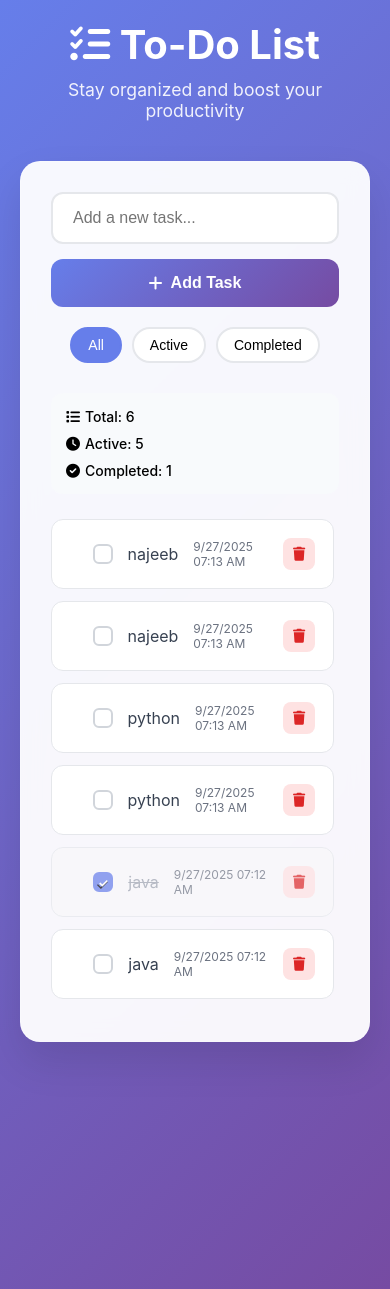
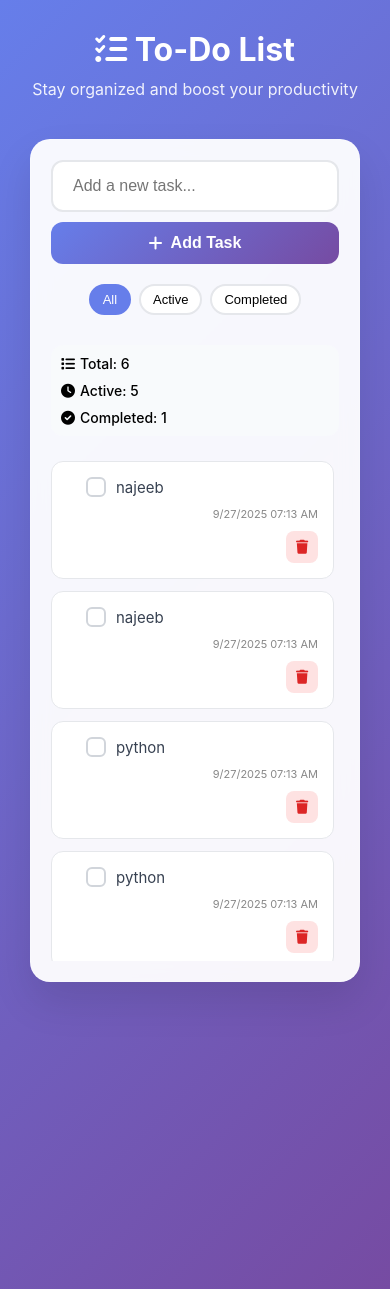
Before and after one commit to Fizzy444/SkillDex, a Flask app: page /to-do in a window 390 px wide. Run offline with Flask 3, Linux system fonts and the light colour scheme; a user stored in the database is signed in.

Commit message:
Update to-do.html

```diff
--- a/templates/to-do.html
+++ b/templates/to-do.html
@@ -6,7 +6,6 @@
     <title>To-Do List - SkillDEX</title>
     <link href="https://cdnjs.cloudflare.com/ajax/libs/font-awesome/6.0.0/css/all.min.css" rel="stylesheet">
     <style>
-        /* Your existing CSS styles remain the same */
         * {
             margin: 0;
             padding: 0;
@@ -105,9 +104,19 @@
             pointer-events: none;
             opacity: 0.7;
         }
-        .add-btn.loading::before {
-            content: "⏳ ";
+        .add-btn .loading-spinner {
+            display: none;
         }
+        .add-btn .fas {
+            display: inline-block;
+        }
+        .add-btn.loading .fas {
+            display: none;
+        }
+        .add-btn.loading .loading-spinner {
+            display: inline-block;
+        }
+
         .filters {
             display: flex;
             gap: 10px;
@@ -181,6 +190,7 @@
             border: 1px solid #e5e7eb;
             transition: all 0.3s ease;
             animation: taskSlideIn 0.3s ease-out;
+            flex-wrap: wrap;
         }
 
         @keyframes taskSlideIn {
@@ -236,6 +246,9 @@
             font-size: 16px;
             color: #374151;
             transition: all 0.3s ease;
+            word-break: break-word;
+            overflow-wrap: break-word;
+            min-width: 0;
         }
 
         .task-item.completed .task-text {
@@ -306,14 +319,15 @@
         .priority-medium { background: #f59e0b; }
         .priority-low { background: #10b981; }
 
-        .loading {
+        .loading-spinner {
             display: inline-block;
             width: 20px;
             height: 20px;
-            border: 3px solid #f3f3f3;
-            border-top: 3px solid #667eea;
+            border: 3px solid rgba(255, 255, 255, 0.3);
+            border-top: 3px solid #fff;
             border-radius: 50%;
             animation: spin 1s linear infinite;
+            margin-right: 8px;
         }
 
         @keyframes spin {
@@ -342,21 +356,90 @@
         }
 
         @media (max-width: 640px) {
+            .container {
+                padding: 10px;
+            }
+
+            .header h1 {
+                font-size: 2rem;
+            }
+
+            .header p {
+                font-size: 1rem;
+            }
+
+            .todo-card {
+                padding: 20px;
+            }
+
             .input-group {
                 flex-direction: column;
+                gap: 10px;
             }
 
             .add-btn {
+                width: 100%;
                 justify-content: center;
+                padding: 12px 20px;
             }
 
             .filters {
                 justify-content: center;
+                gap: 8px;
+            }
+
+            .filter-btn {
+                padding: 6px 12px;
+                font-size: 13px;
             }
 
             .task-stats {
                 flex-direction: column;
                 gap: 10px;
+                padding: 10px;
+            }
+
+            .task-item {
+                display: flex;
+                flex-wrap: wrap;
+                align-items: center;
+                padding: 15px;
+                gap: 10px;
+                flex-wrap: wrap;
+            }
+
+            .priority-indicator {
+                height: 100%;
+            }
+
+            .task-checkbox {
+                flex-shrink: 0;
+            }
+
+            .task-text {
+                font-size: 15px;
+                flex-grow: 1;
+                min-width: 0;
+                word-break: break-word;
+                overflow-wrap: break-word;
+                min-width: 0;
+            }
+
+            .task-time {
+                order: 2;
+                flex-basis: 100%;
+                margin-left: 0;
+                text-align: right;
+                font-size: 11px;
+                color: #888;
+            }
+
+            .task-actions {
+                order: 3;
+                flex-basis: 100%;
+                margin-left: auto;
+                justify-content: flex-end;
+                gap: 8px;
             }
         }
     </style>
@@ -375,16 +458,17 @@
             <div class="task-input-section">
                 <div class="input-group">
                     <input type="text" id="taskInput" class="task-input" placeholder="Add a new task..." maxlength="200">
-                    <button class="add-btn" onclick="addTask()" id="addTaskBtn">
+                    <button class="add-btn" id="addTaskBtn">
+                        <span class="loading-spinner"></span>
                         <i class="fas fa-plus"></i>
-                        Add Task
+                        <span>Add Task</span>
                     </button>
                 </div>
 
                 <div class="filters">
-                    <button class="filter-btn active" onclick="filterTasks('all', event)">All</button>
-                    <button class="filter-btn" onclick="filterTasks('active', event)">Active</button>
-                    <button class="filter-btn" onclick="filterTasks('completed', event)">Completed</button>
+                    <button class="filter-btn active" data-filter="all">All</button>
+                    <button class="filter-btn" data-filter="active">Active</button>
+                    <button class="filter-btn" data-filter="completed">Completed</button>
                 </div>
             </div>
 
@@ -416,7 +500,7 @@
 <script>
     let tasks = [];
     let currentFilter = 'all';
-    const API_BASE = ""; // Use relative URLs
+    const API_BASE = "";
 
     // Utility functions
     function showMessage(message, type = 'error') {
@@ -450,14 +534,22 @@
         const button = document.getElementById(buttonId);
         if (!button) return;
 
+        const icon = button.querySelector('.fas.fa-plus');
+        const spinner = button.querySelector('.loading-spinner');
+        const buttonTextSpan = button.querySelector('span:not(.loading-spinner)');
+
         if (isLoading) {
             button.classList.add("loading");
             button.disabled = true;
-            button.innerHTML = '<div class="loading-spinner"></div> Adding...';
+            if (icon) icon.style.display = 'none';
+            if (spinner) spinner.style.display = 'inline-block';
+            if (buttonTextSpan) buttonTextSpan.textContent = 'Adding...';
         } else {
             button.classList.remove("loading");
             button.disabled = false;
-            button.innerHTML = '<i class="fas fa-plus"></i> Add Task';
+            if (icon) icon.style.display = 'inline-block';
+            if (spinner) spinner.style.display = 'none';
+            if (buttonTextSpan) buttonTextSpan.textContent = 'Add Task';
         }
     }
 
@@ -582,7 +674,8 @@
             });
             document.querySelector('.filter-btn[data-filter="all"]').classList.add('active');
             renderTasks();
-        } else if (currentFilter === 'completed' && completedTasks === 0 && tasks.length > 0) {
+        }
+        else if (currentFilter === 'completed' && completedTasks === 0 && tasks.length > 0) {
             currentFilter = 'all';
             document.querySelectorAll('.filter-btn').forEach(btn => {
                 btn.classList.remove('active');
@@ -624,7 +717,6 @@
         }
     }
 
-    // UI functions
     function filterTasks(filter, event) {
         currentFilter = filter;
 
@@ -632,7 +724,10 @@
             btn.classList.remove('active');
         });
 
-        if (event) event.target.classList.add('active');
+        const targetBtn = event ? event.currentTarget : document.querySelector(`.filter-btn[data-filter="${filter}"]`);
+        if (targetBtn) {
+            targetBtn.classList.add('active');
+        }
         renderTasks();
     }
 
@@ -715,9 +810,7 @@
         }
     }
 
-    // Initialize when page loads
     document.addEventListener('DOMContentLoaded', function() {
-        // Add event listener to input field
         const taskInput = document.getElementById('taskInput');
         if (taskInput) {
             taskInput.addEventListener('keypress', function(e) {
@@ -725,21 +818,17 @@
             });
         }
 
-        // Add event listener to add button
         const addButton = document.getElementById('addTaskBtn');
         if (addButton) {
             addButton.addEventListener('click', addTask);
         }
 
-        // Add event listeners to filter buttons
         document.querySelectorAll('.filter-btn').forEach(btn => {
             btn.addEventListener('click', function(e) {
                 const filter = this.getAttribute('data-filter') || 'all';
                 filterTasks(filter, e);
             });
         });
-
-        // Fetch tasks on page load
         fetchTasks();
     });
 </script>
```
